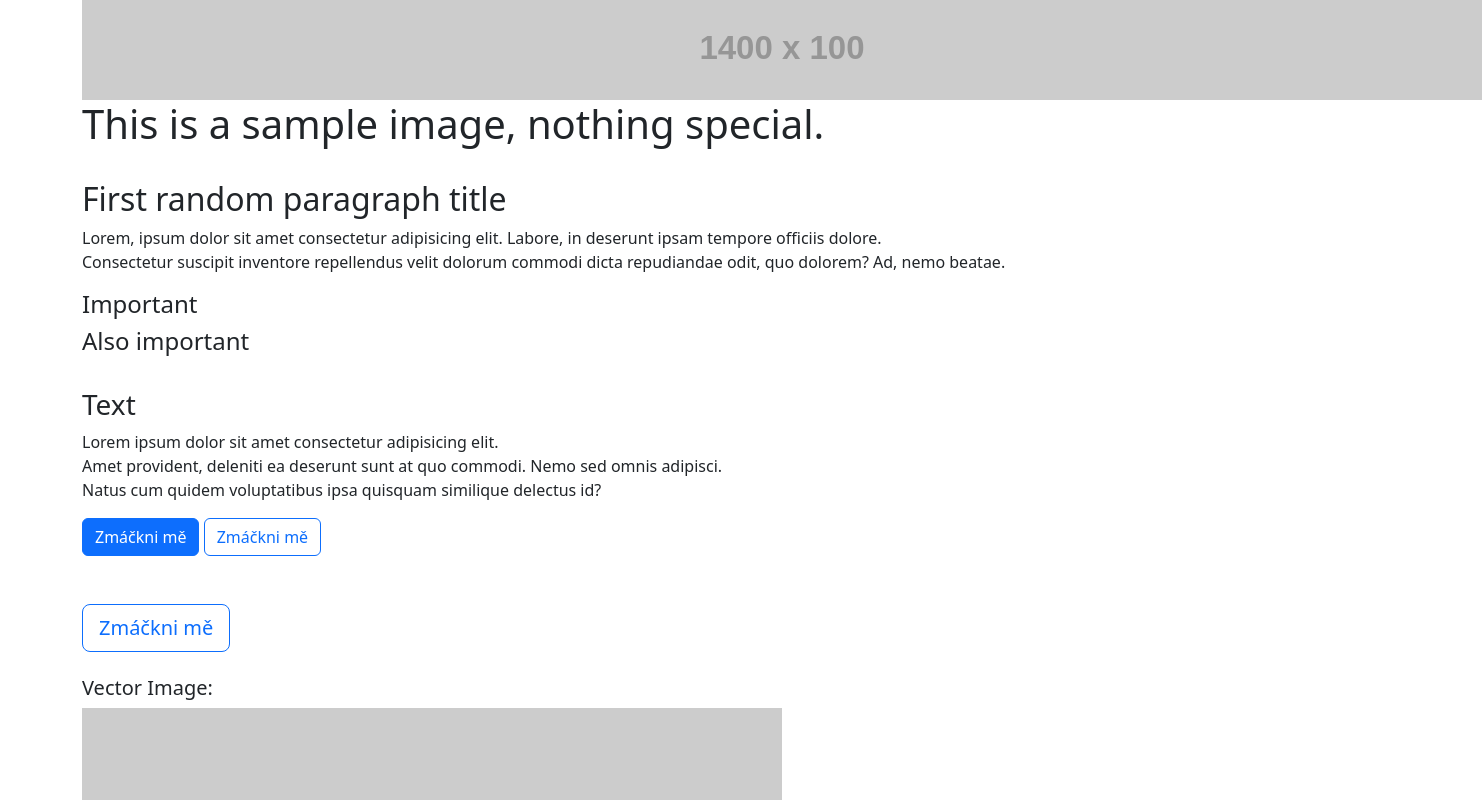
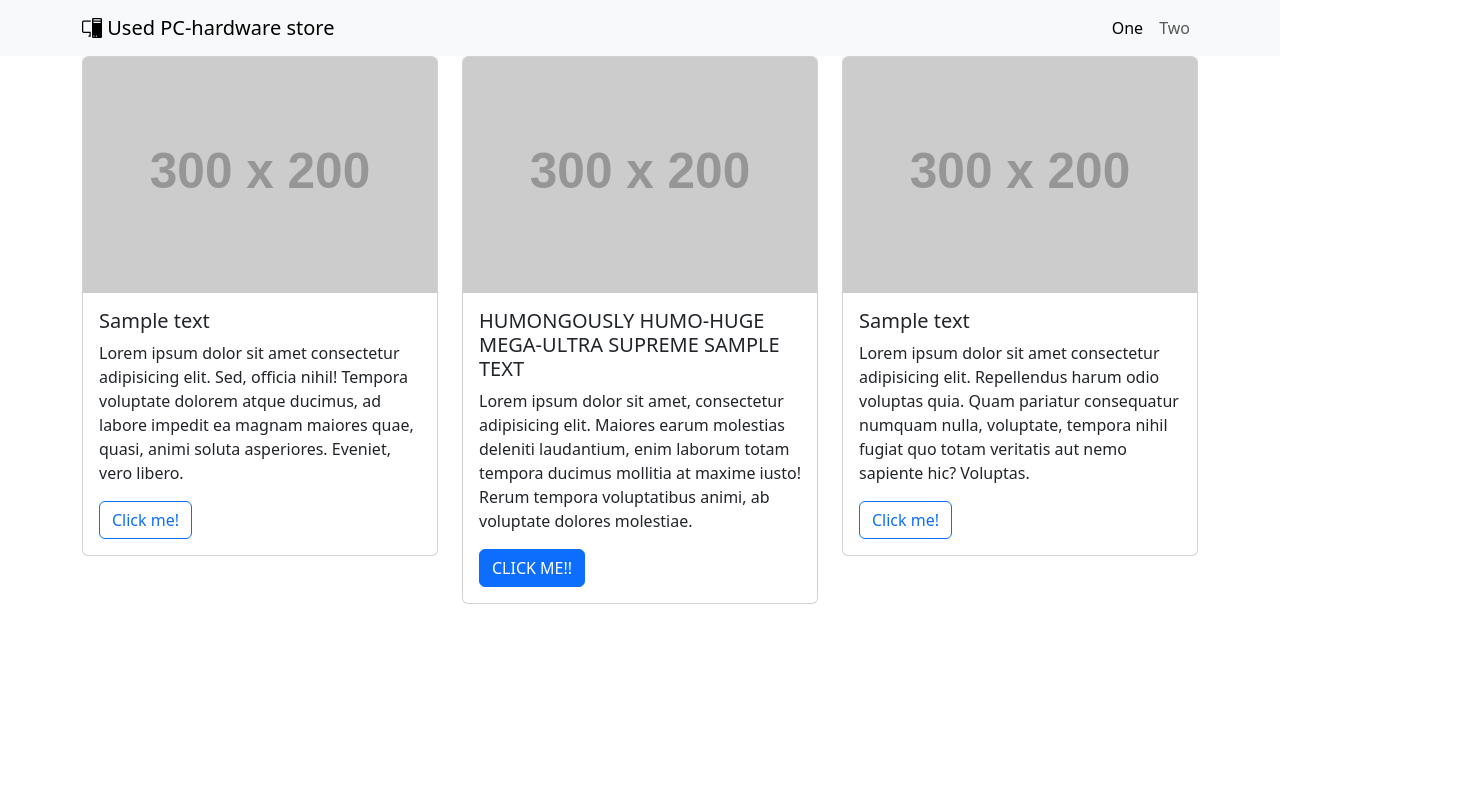
Before and after one commit to gyarab/2024_wt_sz_wimmer, a plain HTML site: page static_web/one.html in a window 1280 px wide. Shown: the top 800 px of the page, 1482 px wide, since content can reach past the window. Drawn offline with nearby package versions, Linux system fonts and the light colour scheme; placeholder pictures from the web are drawn by us.

Commit message:
create sample responsible cards

```diff
--- a/static_web/one.html
+++ b/static_web/one.html
@@ -3,102 +3,68 @@
 <head>
 	<meta charset="UTF-8">
 	<meta name="viewport" content="width=device-width, initial-scale=1.0">
-	<title>Enter name here</title>
+	<title>Used PC-hardware store</title>
 	<link href="https://cdn.jsdelivr.net/npm/bootstrap@5.3.3/dist/css/bootstrap.min.css" rel="stylesheet" integrity="sha384-QWTKZyjpPEjISv5WaRU9OFeRpok6YctnYmDr5pNlyT2bRjXh0JMhjY6hW+ALEwIH" crossorigin="anonymous">
-
-	<script>
-		function akce()
-		{
-			//alert('asdf')
-			let obr = document.getElementById('obr01')
-
-			console.log('-----=====-----')
-			console.log(obr)
-
-			let src01 = "https://placecats.com/700/700"
-			let src02 = "https://placehold.co/700x700.svg"
-
-			if (obr.src === src02)
-			{
-				obr.src = src01
-			}
-			else
-			{
-				obr.src = src02
-			}
-
-			let borderStyle = "10px solid red"
-
-			if (obr.style.border === borderStyle)
-			{
-				obr.style.border = ""
-			}
-			else
-			{
-				obr.style.border = borderStyle
-			}
- 		}
-	</script>
+	<link rel="stylesheet" href="https://cdn.jsdelivr.net/npm/bootstrap-icons@1.11.3/font/bootstrap-icons.min.css">
+	<script src="https://cdn.jsdelivr.net/npm/bootstrap@5.3.3/dist/js/bootstrap.bundle.min.js" integrity="sha384-YvpcrYf0tY3lHB60NNkmXc5s9fDVZLESaAA55NDzOxhy9GkcIdslK1eN7N6jIeHz" crossorigin="anonymous"></script>
 </head>
 <body>
+	<nav class="navbar navbar-expand-md bg-body-tertiary container-fluid">
+		<div class="container d-flex justify-content-between">
+			<a class="navbar-brand" href="#">
+				<i class="bi bi-pc-display"></i>
+				Used PC-hardware store
+			</a>
+
+			<button class="navbar-toggler" type="button" data-bs-toggle="collapse" data-bs-target="#navbarNavAltMarkup" aria-controls="navbarNavAltMarkup" aria-expanded="false" aria-label="Toggle navigation">
+				<span class="navbar-toggler-icon"></span>
+			</button>
+
+			<div class="collapse navbar-collapse justify-content-end" id="navbarNavAltMarkup">
+				<div class="navbar-nav">
+					<a class="nav-link active" aria-current="page" href="./one.html">One</a>
+					<a class="nav-link" href="./two.html">Two</a>
+				</div>
+			</div>
+
+		</div>
+	</nav>
+
 	<div class="container">
-		<img src="https://placehold.co/1400x100.png" alt="Rast Picture">
+		<div class="row">
+			<div class="col-md-4">
+				<div class="card">
+					<img src="https://placehold.co/300x200" class="card-img-top" alt="karta 1">
+					<div class="card-body">
+						<h5 class="card-title">Sample text</h5>
+						<p class="card-text">Lorem ipsum dolor sit amet consectetur adipisicing elit. Sed, officia nihil! Tempora voluptate dolorem atque ducimus, ad labore impedit ea magnam maiores quae, quasi, animi soluta asperiores. Eveniet, vero libero.</p>
+						<a href="https://www.youtube.com/watch?v=Sagg08DrO5U" class="btn btn-outline-primary">Click me!</a>
+					</div>
+				</div>
+			</div>
 
-		<h1>This is a sample image, nothing special.</h1>
+			<div class="col-md-4">
+				<div class="card">
+					<img src="https://placehold.co/300x200" class="card-img-top" alt="karta 2">
+					<div class="card-body">
+						<h5 class="card-title">HUMONGOUSLY HUMO-HUGE MEGA-ULTRA SUPREME SAMPLE TEXT</h5>
+						<p class="card-text">Lorem ipsum dolor sit amet, consectetur adipisicing elit. Maiores earum molestias deleniti laudantium, enim laborum totam tempora ducimus mollitia at maxime iusto! Rerum tempora voluptatibus animi, ab voluptate dolores molestiae.</p>
+						<a href="https://www.youtube.com/watch?v=dQw4w9WgXcQ" class="btn btn-primary">CLICK ME!!</a>
+					</div>
+				</div>
+			</div>
 
-		<br>
-
-		<h2>First random paragraph title</h2>
-		<p>
-			Lorem, ipsum dolor sit amet consectetur adipisicing elit. Labore, in deserunt ipsam tempore officiis dolore. <br>
-			Consectetur suscipit inventore repellendus velit dolorum commodi dicta repudiandae odit, quo dolorem? Ad, nemo beatae.
-		</p>
-
-		<h4>Important</h4>
-		<h4>Also important</h4>
-
-		<br>
-
-		<h3>Text</h3>
-		<p>
-			Lorem ipsum dolor sit amet consectetur adipisicing elit. <br>
-			Amet provident, deleniti ea deserunt sunt at quo commodi. Nemo sed omnis adipisci. <br>
-			Natus cum quidem voluptatibus ipsa quisquam similique delectus id?
-		</p>
-
-		<button class="btn btn-primary">Zmáčkni mě</button>
-		<button class="btn btn-outline-primary">Zmáčkni mě</button> <br> <br> <br>
-
-		<button
-			class="btn btn-outline-primary btn-lg"
-			onclick="akce()"
-		>
-		Zmáčkni mě</button>
-
-		<br>
-		<br>
-
-		<h5>Vector Image:</h5>
-		<img id="obr01" src="https://placehold.co/700x700.svg" alt="Vector Picture">
-		<h6>Very important unreadable description</h6>
-
-		<br>
-
-		<p>
-			Lorem, ipsum dolor sit amet consectetur adipisicing
-			<a href="https://www.lkq.cz/" title="Car parts">elit</a>.
-			Ab repellendus doloremque officiis commodi tempora reiciendis est. <br> Iusto, incidunt possimus magni, similique est fuga ut earum, reprehenderit maxime praesentium eum eligendi!
-		</p>
-
-		<br>
-
-		<a href="./two.html" title="Sample text">
-			Link to another useless website
-		</a>
-
-		<br>
-
-		<h6>User shouldn't be able to read this</h6>
+			<div class="col-md-4">
+				<div class="card">
+					<img src="https://placehold.co/300x200" class="card-img-top" alt="karta 2">
+					<div class="card-body">
+						<h5 class="card-title">Sample text</h5>
+						<p class="card-text">Lorem ipsum dolor sit amet consectetur adipisicing elit. Repellendus harum odio voluptas quia. Quam pariatur consequatur numquam nulla, voluptate, tempora nihil fugiat quo totam veritatis aut nemo sapiente hic? Voluptas.</p>
+						<a href="https://www.youtube.com/watch?v=ZyhrYis509A&t=14s" class="btn btn-outline-primary">Click me!</a>
+					</div>
+				</div>
+			</div>
+		</div>
 	</div>
 </body>
 </html>
```
Also changed, not shown: static_web/two.html (+58 -0 lines).
